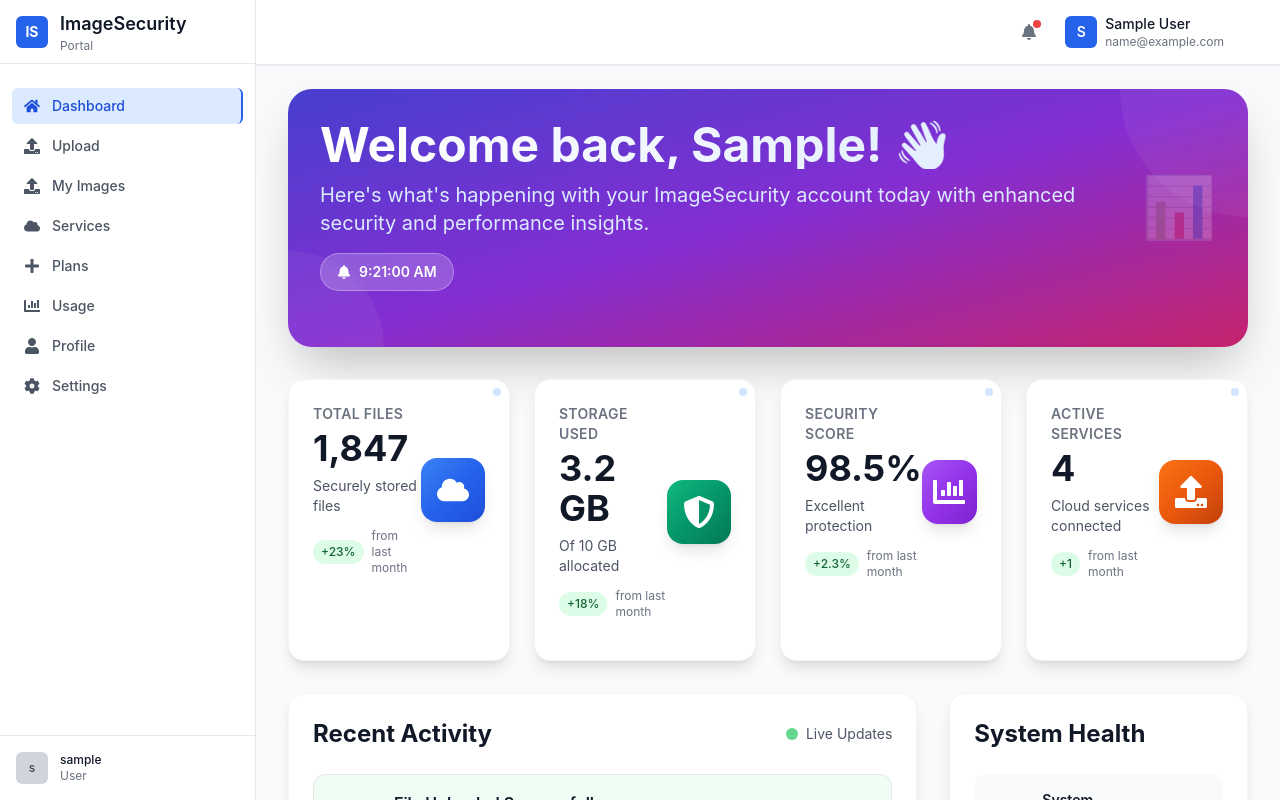
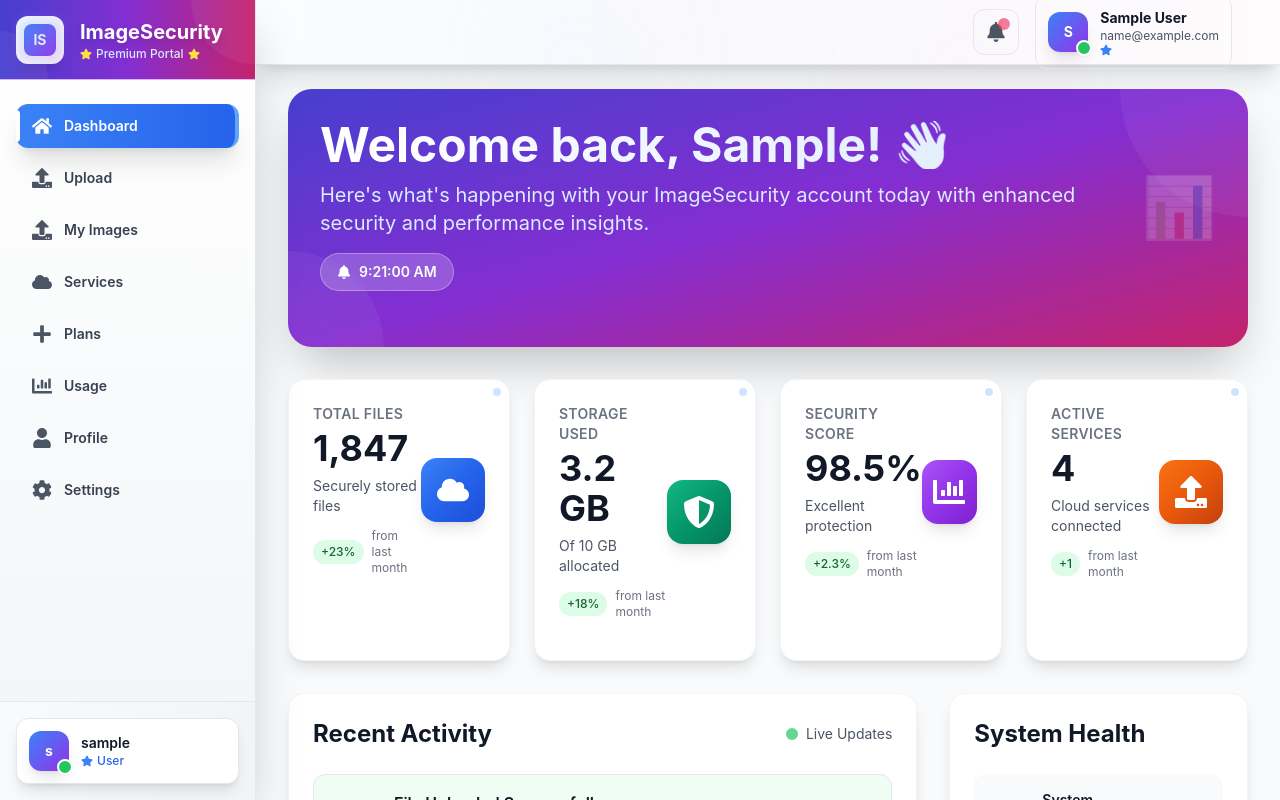
Before and after one commit to snsgajendra2022/FileVault, a React (Create React App) app: page /dashboard in a window 1280 px wide. Shown: the top 800 px of the page. Built offline with nearby package versions, Linux system fonts and the light colour scheme; sample sign-in values are in the browser's storage.

Commit message:
added changes

```diff
--- a/src/components/layout/Header.tsx
+++ b/src/components/layout/Header.tsx
@@ -1,9 +1,10 @@
 // @ts-nocheck
 import React, { useState } from 'react';
 import { useAuth } from '../../context/AuthContext';
-import { FaBars, FaBell, FaUser, FaCog, FaSignOutAlt } from 'react-icons/fa';
+import { FaBars, FaBell, FaUser, FaCog, FaSignOutAlt, FaStar, FaCrown } from 'react-icons/fa';
 import toast from 'react-hot-toast';
 import { useNavigate } from 'react-router-dom';
+import { FaRocket } from 'react-icons/fa';
 
 interface HeaderProps {
   setSidebarOpen: (open: boolean) => void;
@@ -26,52 +27,74 @@ const Header = ({ setSidebarOpen }: HeaderProps) => {
   console.log('Header - Is admin:', isAdmin);
 
   return (
-    <header className="bg-white border-b border-gray-200 shadow-sm">
-      <div className="flex items-center justify-between h-16 px-6 lg:px-8 xl:px-12">
+    <header className="relative bg-gradient-to-r from-white via-gray-50 to-white border-b border-gray-200 shadow-xl">
+      {/* Animated background elements */}
+      <div className="absolute inset-0 bg-gradient-to-r from-blue-50 via-purple-50 to-pink-50 opacity-30"></div>
+      <div className="absolute top-0 left-1/4 w-32 h-32 bg-blue-200 rounded-full opacity-10 blur-3xl"></div>
+      <div className="absolute top-0 right-1/4 w-32 h-32 bg-purple-200 rounded-full opacity-10 blur-3xl"></div>
+
+      <div className="relative z-10 flex items-center justify-between h-16 px-6 lg:px-8 xl:px-12">
         {/* Left side - Mobile menu button only */}
         <div className="flex items-center">
           <button
             type="button"
-            className="lg:hidden p-2 rounded-md text-gray-500 hover:text-gray-700 hover:bg-gray-100 transition-colors"
+            className="lg:hidden group relative p-3 rounded-xl text-gray-600 hover:text-gray-900 hover:bg-gradient-to-r hover:from-blue-50 hover:to-purple-50 transition-all duration-300 transform hover:scale-105 hover:shadow-lg border border-gray-200 hover:border-blue-300"
             onClick={() => setSidebarOpen(true)}
           >
-            <FaBars className="h-5 w-5" />
+            <FaBars className="h-5 w-5 transition-transform duration-300 group-hover:rotate-90" />
+            {/* Hover glow effect */}
+            <div className="absolute inset-0 rounded-xl bg-gradient-to-r from-blue-400 to-purple-500 opacity-0 group-hover:opacity-10 transition-opacity duration-300"></div>
           </button>
         </div>
 
         {/* Right side - User controls */}
-        <div className="flex items-center space-x-3">
+        <div className="flex items-center space-x-4">
           {/* Notifications */}
           <div className="relative">
             <button
               type="button"
-              className="p-2 rounded-md text-gray-500 hover:text-gray-700 hover:bg-gray-100 transition-colors relative"
+              className="group relative p-3 rounded-xl text-gray-600 hover:text-gray-900 hover:bg-gradient-to-r hover:from-blue-50 hover:to-purple-50 transition-all duration-300 transform hover:scale-105 hover:shadow-lg border border-gray-200 hover:border-blue-300"
               onClick={() => setNotificationsOpen(!notificationsOpen)}
             >
-              <FaBell className="h-4 w-4" />
-              <span className="absolute top-1 right-1 block h-2 w-2 rounded-full bg-red-500"></span>
+              <FaBell className="h-5 w-5 transition-transform duration-300 group-hover:scale-110" />
+              <span className="absolute top-2 right-2 block h-3 w-3 rounded-full bg-gradient-to-r from-red-500 to-pink-500 shadow-lg animate-pulse"></span>
+              {/* Hover glow effect */}
+              <div className="absolute inset-0 rounded-xl bg-gradient-to-r from-blue-400 to-purple-500 opacity-0 group-hover:opacity-10 transition-opacity duration-300"></div>
             </button>
 
             {notificationsOpen && (
-              <div className="absolute right-0 mt-2 w-80 bg-white rounded-lg shadow-lg border border-gray-200 z-50">
-                <div className="p-4">
-                  <div className="flex items-center justify-between mb-3">
-                    <h3 className="font-semibold text-gray-900 text-sm">Notifications</h3>
+              <div className="absolute right-0 mt-3 w-80 bg-white rounded-2xl shadow-2xl border border-gray-200 z-50 transform transition-all duration-300 scale-100 opacity-100">
+                <div className="p-6">
+                  <div className="flex items-center justify-between mb-4">
+                    <div className="flex items-center space-x-2">
+                      <FaBell className="h-5 w-5 text-blue-600" />
+                      <h3 className="font-bold text-gray-900 text-lg">Notifications</h3>
+                    </div>
                     <button
                       onClick={() => setNotificationsOpen(false)}
-                      className="text-gray-400 hover:text-gray-600 text-lg"
+                      className="p-2 rounded-xl text-gray-400 hover:text-gray-600 hover:bg-gray-100 transition-all duration-300"
                     >
                       ×
                     </button>
                   </div>
-                  <div className="space-y-2 max-h-48 overflow-y-auto">
-                    <div className="p-3 bg-blue-50 rounded-md border-l-4 border-blue-500">
-                      <p className="text-sm font-medium text-blue-900">Welcome to ImageSecurity Portal!</p>
+                  <div className="space-y-3 max-h-48 overflow-y-auto">
+                    <div className="p-4 bg-gradient-to-r from-blue-50 to-blue-100 rounded-xl border-l-4 border-blue-500 shadow-sm">
+                      <div className="flex items-start space-x-3">
+                        <FaStar className="h-4 w-4 text-blue-600 mt-0.5" />
+                        <div>
+                          <p className="text-sm font-semibold text-blue-900">Welcome to ImageSecurity Portal!</p>
                           <p className="text-xs text-blue-600 mt-1">2 minutes ago</p>
                         </div>
-                    <div className="p-3 bg-gray-50 rounded-md border-l-4 border-gray-400">
-                      <p className="text-sm font-medium text-gray-900">Your account has been verified</p>
-                      <p className="text-xs text-gray-600 mt-1">1 hour ago</p>
+                      </div>
+                    </div>
+                    <div className="p-4 bg-gradient-to-r from-green-50 to-green-100 rounded-xl border-l-4 border-green-500 shadow-sm">
+                      <div className="flex items-start space-x-3">
+                        <FaCrown className="h-4 w-4 text-green-600 mt-0.5" />
+                        <div>
+                          <p className="text-sm font-semibold text-green-900">Your account has been verified</p>
+                          <p className="text-xs text-green-600 mt-1">1 hour ago</p>
+                        </div>
+                      </div>
                     </div>
                   </div>
                 </div>
@@ -79,53 +102,74 @@ const Header = ({ setSidebarOpen }: HeaderProps) => {
             )}
           </div>
 
-          {/* User menu */}
+          {/* Enhanced User menu */}
           <div className="relative">
             <button
               type="button"
-              className="flex items-center space-x-2 p-2 rounded-md text-gray-700 hover:text-gray-900 hover:bg-gray-100 transition-colors"
+              className="group flex items-center space-x-3 p-3 rounded-xl text-gray-700 hover:text-gray-900 hover:bg-gradient-to-r hover:from-blue-50 hover:to-purple-50 transition-all duration-300 transform hover:scale-105 hover:shadow-lg border border-gray-200 hover:border-blue-300"
               onClick={() => setUserMenuOpen(!userMenuOpen)}
             >
-              <div className="w-8 h-8 bg-blue-600 rounded-md flex items-center justify-center">
-                <span className="text-white font-semibold text-sm">
+              <div className="relative">
+                <div className="w-10 h-10 bg-gradient-to-br from-blue-500 to-purple-600 rounded-xl flex items-center justify-center shadow-lg">
+                  <span className="text-white font-bold text-sm">
                     {user?.firstName?.charAt(0) || user?.username?.charAt(0) || 'U'}
                   </span>
                 </div>
+                {/* Status indicator */}
+                <div className="absolute -bottom-1 -right-1 w-4 h-4 bg-green-500 rounded-full border-2 border-white shadow-sm"></div>
+              </div>
               <div className="hidden md:block text-left">
-                <p className="text-sm font-medium text-gray-900">
+                <div className="flex items-center space-x-2">
+                  <p className="text-sm font-bold text-gray-900">
                     {user?.firstName} {user?.lastName}
                   </p>
-                <p className="text-xs text-gray-500">{user?.email}</p>
-                <p className="text-xs text-blue-600">{user?.accountType}</p>
+                  {isAdmin && <FaCrown className="h-3 w-3 text-purple-600" />}
                 </div>
+                <p className="text-xs text-gray-600">{user?.email}</p>
+                <div className="flex items-center space-x-1">
+                  <FaStar className="w-3 h-3 text-blue-500" />
+                  <p className="text-xs text-blue-600 font-semibold">{user?.accountType}</p>
+                </div>
+              </div>
+              {/* Hover glow effect */}
+              <div className="absolute inset-0 rounded-xl bg-gradient-to-r from-blue-400 to-purple-500 opacity-0 group-hover:opacity-10 transition-opacity duration-300"></div>
             </button>
 
             {userMenuOpen && (
-              <div className="absolute right-0 mt-2 w-56 bg-white rounded-lg shadow-lg border border-gray-200 z-50">
-                <div className="p-3">
-                  <div className="flex items-center space-x-3 p-1 bg-gray-50 rounded-md mb-2">
-                    {/* <div className="w-8 h-8 bg-blue-600 rounded-md flex items-center justify-center">
-                      <span className="text-white font-semibold text-sm">
+              <div className="absolute right-0 mt-3 w-64 bg-white rounded-2xl shadow-2xl border border-gray-200 z-50 transform transition-all duration-300 scale-100 opacity-100">
+                <div className="p-6">
+                  <div className="flex items-center space-x-4 p-4 bg-gradient-to-r from-blue-50 to-purple-50 rounded-xl mb-4 border border-blue-200">
+                    <div className="relative">
+                      <div className="w-12 h-12 bg-gradient-to-br from-blue-500 to-purple-600 rounded-xl flex items-center justify-center shadow-lg">
+                        <span className="text-white font-bold text-sm">
                           {user?.firstName?.charAt(0) || user?.username?.charAt(0) || 'U'}
                         </span>
-                    </div> */}
-                    <div>
-                      <p className="font-medium text-gray-900 text-sm">{user?.firstName} {user?.lastName}</p>
-                      <p className="text-xs text-gray-600" style={{ wordBreak: 'break-all' }}>{user?.email}</p>
-                      <p className="text-xs text-blue-600 font-medium">{user?.accountType}</p>
+                      </div>
+                      <div className="absolute -bottom-1 -right-1 w-4 h-4 bg-green-500 rounded-full border-2 border-white shadow-sm"></div>
+                    </div>
+                    <div className="flex-1">
+                      <div className="flex items-center space-x-2">
+                        <p className="font-bold text-gray-900 text-sm">{user?.firstName} {user?.lastName}</p>
+                        {isAdmin && <FaCrown className="h-4 w-4 text-purple-600" />}
+                      </div>
+                      <p className="text-xs text-gray-600 mt-1" style={{ wordBreak: 'break-all' }}>{user?.email}</p>
+                      <div className="flex items-center space-x-1 mt-1">
+                        <FaStar className="w-3 h-3 text-blue-500" />
+                        <p className="text-xs text-blue-600 font-semibold">{user?.accountType}</p>
+                      </div>
                     </div>
                   </div>
 
-                  <div className="space-y-1">
+                  <div className="space-y-2">
                     <button
                       onClick={() => {
                         navigate('/profile');
                         setUserMenuOpen(false);
                       }}
-                      className="flex items-center px-3 py-2 text-sm text-gray-700 hover:bg-gray-100 rounded-md transition-colors cursor-pointer"
+                      className="group flex items-center w-full px-4 py-3 text-sm text-gray-700 hover:bg-gradient-to-r hover:from-blue-50 hover:to-purple-50 rounded-xl transition-all duration-300 cursor-pointer border border-transparent hover:border-blue-200"
                     >
-                      <FaUser className="mr-3 h-4 w-4" />
-                      Profile
+                      <FaUser className="mr-3 h-4 w-4 text-blue-600 group-hover:scale-110 transition-transform duration-300" />
+                      <span className="font-semibold">Profile</span>
                     </button>
 
                     <button
@@ -133,20 +177,20 @@ const Header = ({ setSidebarOpen }: HeaderProps) => {
                         navigate('/settings');
                         setUserMenuOpen(false);
                       }}
-                      className="flex items-center px-3 py-2 text-sm text-gray-700 hover:bg-gray-100 rounded-md transition-colors"
+                      className="group flex items-center w-full px-4 py-3 text-sm text-gray-700 hover:bg-gradient-to-r hover:from-blue-50 hover:to-purple-50 rounded-xl transition-all duration-300 border border-transparent hover:border-blue-200"
                     >
-                      <FaCog className="mr-3 h-4 w-4" />
-                      Settings
+                      <FaCog className="mr-3 h-4 w-4 text-purple-600 group-hover:scale-110 transition-transform duration-300" />
+                      <span className="font-semibold">Settings</span>
                     </button>
 
-                    <hr className="my-2 border-gray-200" />
+                    <hr className="my-3 border-gray-200" />
 
                     <button
                       onClick={handleLogout}
-                      className="flex items-center w-full px-3 py-2 text-sm text-red-600 hover:bg-red-50 rounded-md transition-colors"
+                      className="group flex items-center w-full px-4 py-3 text-sm text-red-600 hover:bg-gradient-to-r hover:from-red-50 hover:to-pink-50 rounded-xl transition-all duration-300 border border-transparent hover:border-red-200"
                     >
-                      <FaSignOutAlt className="mr-3 h-4 w-4" />
-                      Sign out
+                      <FaSignOutAlt className="mr-3 h-4 w-4 group-hover:scale-110 transition-transform duration-300" />
+                      <span className="font-semibold">Sign out</span>
                     </button>
                   </div>
                 </div>
--- a/src/components/layout/Sidebar.tsx
+++ b/src/components/layout/Sidebar.tsx
@@ -10,7 +10,9 @@ import {
   FaChartBar,
   FaShieldAlt,
   FaPlus,
-  FaUser
+  FaUser,
+  FaStar,
+  FaCrown
 } from 'react-icons/fa';
 
 const Sidebar = () => {
@@ -40,79 +42,140 @@ const Sidebar = () => {
 
   return (
     <div className="hidden lg:flex lg:flex-col lg:w-64 lg:fixed lg:inset-y-0 lg:z-50">
-      <div className="flex-1 flex flex-col min-h-0 bg-white border-r border-gray-200">
-        {/* Header */}
-        <div className="flex items-center h-16 px-4 border-b border-gray-200">
+      <div className="flex-1 flex flex-col min-h-0 bg-gradient-to-b from-white via-gray-50 to-gray-100 border-r border-gray-200 shadow-2xl">
+        {/* Stunning Header */}
+        <div className="relative overflow-hidden bg-gradient-to-r from-indigo-600 via-purple-600 to-pink-600 h-20 px-4 border-b border-purple-300">
+          {/* Animated background elements */}
+          <div className="absolute inset-0 bg-black opacity-10"></div>
+          <div className="absolute top-0 right-0 w-32 h-32 bg-white opacity-5 rounded-full -translate-y-16 translate-x-16"></div>
+          <div className="absolute bottom-0 left-0 w-24 h-24 bg-white opacity-5 rounded-full translate-y-12 -translate-x-12"></div>
+
+          <div className="relative z-10 flex items-center h-full">
             <div className="flex items-center">
-            <div className="w-8 h-8 rounded-md bg-blue-600 flex items-center justify-center">
+              <div className="relative">
+                <div className="w-12 h-12 rounded-xl bg-gradient-to-br from-white to-gray-100 flex items-center justify-center shadow-lg transform hover:scale-110 transition-transform duration-300">
+                  <div className="w-8 h-8 rounded-lg bg-gradient-to-br from-blue-500 to-purple-600 flex items-center justify-center shadow-inner">
                     <span className="text-sm font-bold text-white">IS</span>
                   </div>
-            <div className="ml-3">
-              <h1 className="text-lg font-semibold text-gray-900">ImageSecurity</h1>
-              <p className="text-xs text-gray-500">Portal</p>
+                </div>
+                {/* Glow effect */}
+                <div className="absolute inset-0 w-12 h-12 rounded-xl bg-gradient-to-br from-blue-400 to-purple-500 opacity-20 blur-sm"></div>
+              </div>
+              <div className="ml-4">
+                <h1 className="text-xl font-bold text-white drop-shadow-lg">ImageSecurity</h1>
+                <div className="flex items-center space-x-1">
+                  <FaStar className="w-3 h-3 text-yellow-300" />
+                  <p className="text-xs text-blue-100 font-medium">Premium Portal</p>
+                  <FaStar className="w-3 h-3 text-yellow-300" />
+                </div>
+              </div>
             </div>
           </div>
         </div>
 
-        {/* Navigation */}
-        <nav className="flex-1 px-3 py-6 space-y-1 overflow-y-auto">
+        {/* Enhanced Navigation */}
+        <nav className="flex-1 px-4 py-6 space-y-2 overflow-y-auto">
           {/* Regular Navigation */}
           {!isAdmin && navigationItems.map((item) => (
             <NavLink
               key={item.name}
               to={item.href}
               className={({ isActive }) =>
-                `flex items-center px-3 py-2 text-sm font-medium rounded-md transition-colors ${
+                `group relative flex items-center px-4 py-3 text-sm font-medium rounded-xl transition-all duration-300 transform hover:scale-105 hover:shadow-lg ${
                   isActive
-                    ? 'bg-blue-100 text-blue-700 border-r-2 border-blue-600'
-                    : 'text-gray-600 hover:text-gray-900 hover:bg-gray-50'
+                    ? 'bg-gradient-to-r from-blue-500 to-blue-600 text-white shadow-xl border-r-4 border-blue-400'
+                    : 'text-gray-700 hover:text-gray-900 hover:bg-gradient-to-r hover:from-gray-50 hover:to-gray-100 border-r-4 border-transparent hover:border-gray-200'
                 }`
               }
             >
-              <item.icon className="h-4 w-4 mr-3" />
-              {item.name}
+              {({ isActive }) => (
+                <>
+                  {/* Active indicator */}
+                  {isActive && (
+                    <div className="absolute left-0 top-1/2 transform -translate-y-1/2 w-1 h-8 bg-white rounded-r-full shadow-lg"></div>
+                  )}
+
+                  <div className={`relative ${isActive ? 'text-white' : 'text-gray-600 group-hover:text-gray-900'}`}>
+                    <item.icon className="h-5 w-5 mr-3 transition-transform duration-300 group-hover:scale-110" />
+                  </div>
+                  <span className="font-semibold">{item.name}</span>
+
+                  {/* Hover glow effect */}
+                  <div className="absolute inset-0 rounded-xl bg-gradient-to-r from-blue-400 to-purple-500 opacity-0 group-hover:opacity-5 transition-opacity duration-300"></div>
+                </>
+              )}
             </NavLink>
           ))}
 
           {/* Admin Navigation - Only show for ADMIN users */}
           {isAdmin && (
             <>
-              {/* <div className="pt-1 pb-2">
-                <h3 className="px-3 text-xs font-semibold text-gray-500 uppercase tracking-wider">
+              <div className="pt-4 pb-3">
+                <div className="flex items-center px-4 py-2 bg-gradient-to-r from-purple-50 to-pink-50 rounded-xl border border-purple-200">
+                  <FaCrown className="h-4 w-4 text-purple-600 mr-2" />
+                  <h3 className="text-xs font-bold text-purple-700 uppercase tracking-wider">
                     Admin Panel
                   </h3>
-              </div> */}
+                </div>
+              </div>
               {adminNavigationItems.map((item) => (
                 <NavLink
                   key={item.name}
                   to={item.href}
                   className={({ isActive }) =>
-                    `flex items-center px-3 py-2 text-sm font-medium rounded-md transition-colors ${
+                    `group relative flex items-center px-4 py-3 text-sm font-medium rounded-xl transition-all duration-300 transform hover:scale-105 hover:shadow-lg ${
                       isActive
-                        ? 'bg-purple-100 text-purple-700 border-r-2 border-purple-600'
-                        : 'text-gray-600 hover:text-gray-900 hover:bg-gray-50'
+                        ? 'bg-gradient-to-r from-purple-500 to-purple-600 text-white shadow-xl border-r-4 border-purple-400'
+                        : 'text-gray-700 hover:text-gray-900 hover:bg-gradient-to-r hover:from-purple-50 hover:to-pink-50 border-r-4 border-transparent hover:border-purple-200'
                     }`
                   }
                 >
-                  <item.icon className="h-4 w-4 mr-3" />
-                  {item.name}
+                  {({ isActive }) => (
+                    <>
+                      {/* Active indicator */}
+                      {isActive && (
+                        <div className="absolute left-0 top-1/2 transform -translate-y-1/2 w-1 h-8 bg-white rounded-r-full shadow-lg"></div>
+                      )}
+
+                      <div className={`relative ${isActive ? 'text-white' : 'text-gray-600 group-hover:text-purple-700'}`}>
+                        <item.icon className="h-5 w-5 mr-3 transition-transform duration-300 group-hover:scale-110" />
+                      </div>
+                      <span className="font-semibold">{item.name}</span>
+
+                      {/* Hover glow effect */}
+                      <div className="absolute inset-0 rounded-xl bg-gradient-to-r from-purple-400 to-pink-500 opacity-0 group-hover:opacity-5 transition-opacity duration-300"></div>
+                    </>
+                  )}
                 </NavLink>
               ))}
             </>
           )}
         </nav>
 
-        {/* Footer */}
-        <div className="flex-shrink-0 p-4 border-t border-gray-200">
+        {/* Enhanced Footer */}
+        <div className="flex-shrink-0 p-4 border-t border-gray-200 bg-gradient-to-r from-gray-50 to-gray-100">
+          <div className="bg-white rounded-xl p-3 shadow-lg border border-gray-200">
             <div className="flex items-center">
-            <div className="w-8 h-8 rounded-md bg-gray-300 flex items-center justify-center">
-              <span className="text-xs font-medium text-gray-700">
+              <div className="relative">
+                <div className="w-10 h-10 rounded-xl bg-gradient-to-br from-blue-500 to-purple-600 flex items-center justify-center shadow-lg">
+                  <span className="text-sm font-bold text-white">
                     {user?.username?.charAt(0) || 'U'}
                   </span>
                 </div>
-            <div className="ml-3">
-              <p className="text-xs font-medium text-gray-900">{user?.username || 'User'}</p>
-              <p className="text-xs text-gray-500">{user?.accountType || 'User'}</p>
+                {/* Status indicator */}
+                <div className="absolute -bottom-1 -right-1 w-4 h-4 bg-green-500 rounded-full border-2 border-white shadow-sm"></div>
+              </div>
+              <div className="ml-3 flex-1">
+                <p className="text-sm font-semibold text-gray-900">{user?.username || 'User'}</p>
+                              <div className="flex items-center space-x-1">
+                <FaStar className="w-3 h-3 text-blue-500" />
+                <p className="text-xs text-blue-600 font-medium">{user?.accountType || 'User'}</p>
+              </div>
+              </div>
+              {/* <div className="flex items-center space-x-1">
+                <FaStar className="w-3 h-3 text-yellow-400" />
+                <span className="text-xs text-gray-500 font-medium">Online</span>
+              </div> */}
             </div>
           </div>
         </div>
```
Lines whose indentation alone changed are shown as unchanged.
